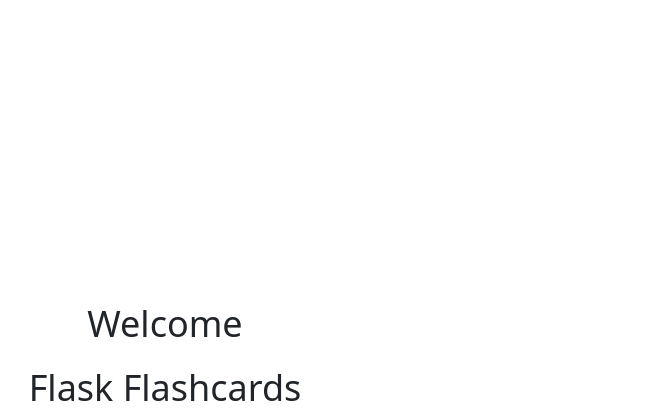
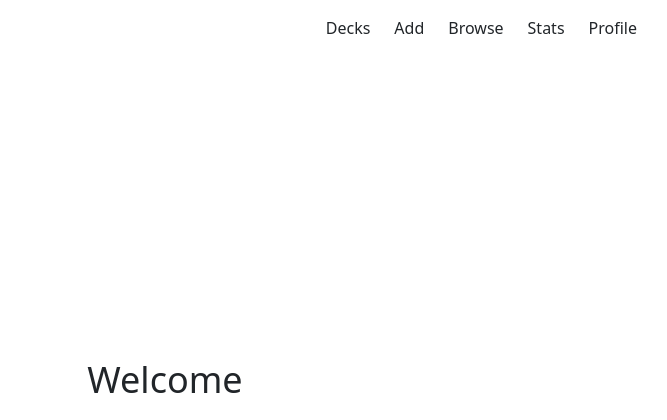
Before and after one commit to wade-loccisano/flask-flashcards, a Flask app: page / in a window 1280 px wide. Shown: the top 420 px of the page, without its empty margins (475-1142 px from the left). Run offline with Flask 3, Linux system fonts and the light colour scheme; some libraries are stand-ins or nearby versions.

Commit message:
Add navbar and add component.

```diff
--- a/app/__init__.py
+++ b/app/__init__.py
@@ -26,11 +26,13 @@
     api.add_resource(DecksApiEndpoint, "/api/DecksApiEndpoint")
 
     from app.blueprints.simple import bp as simple_bp
+    from app.blueprints.add import bp as add_bp
     from app.blueprints.decks import bp as decks_bp
     from app.blueprints.cards import bp as cards_bp
     from app.blueprints.study import bp as study_bp
 
     app.register_blueprint(simple_bp)
+    app.register_blueprint(add_bp)
     decks_bp.register_blueprint(cards_bp)
     decks_bp.register_blueprint(study_bp)
 
--- /dev/null
+++ b/app/blueprints/add/__init__.py
@@ -0,0 +1,5 @@
+from flask import Blueprint
+
+bp = Blueprint("add_blueprint", __name__)
+
+from app.blueprints.add import routes
--- a/app/templates/base.html
+++ b/app/templates/base.html
@@ -17,6 +17,7 @@
 </head>
 <body>
     <div class="container mx-auto max-w-5xl h-screen px-8">
+        {% include 'navbar.html' %}
         {% block content %}{% endblock %}
     </div>
 </body>
--- /dev/null
+++ b/app/templates/navbar.html
@@ -0,0 +1,14 @@
+{% block extra_styles %}
+    <!-- <link rel="stylesheet" href="{{ url_for('static', filename='/index.css') }}"> -->
+{% endblock %}
+
+<nav>
+    <ul class="flex justify-end gap-2">
+        <!-- <li class="my-2 p-2 hover:bg-slate-200 rounded-full"><a href="/">Welcome</a></li> -->
+        <li class="my-2 p-2 hover:bg-slate-200 rounded-full"><a href="/decks">Decks</a></li>
+        <li class="my-2 p-2 hover:bg-slate-200 rounded-full"><a href="/add">Add</a></li>
+        <li class="my-2 p-2 hover:bg-slate-200 rounded-full"><a href="/">Browse</a></li>
+        <li class="my-2 p-2 hover:bg-slate-200 rounded-full"><a href="/">Stats</a></li>
+        <li class="my-2 p-2 hover:bg-slate-200 rounded-full"><a href="/">Profile</a></li>
+    </ul>
+</nav>
```
Also changed, not shown: app/blueprints/add/routes.py (added, +39 -0 lines), app/templates/add.html (added, +11 -0 lines).
